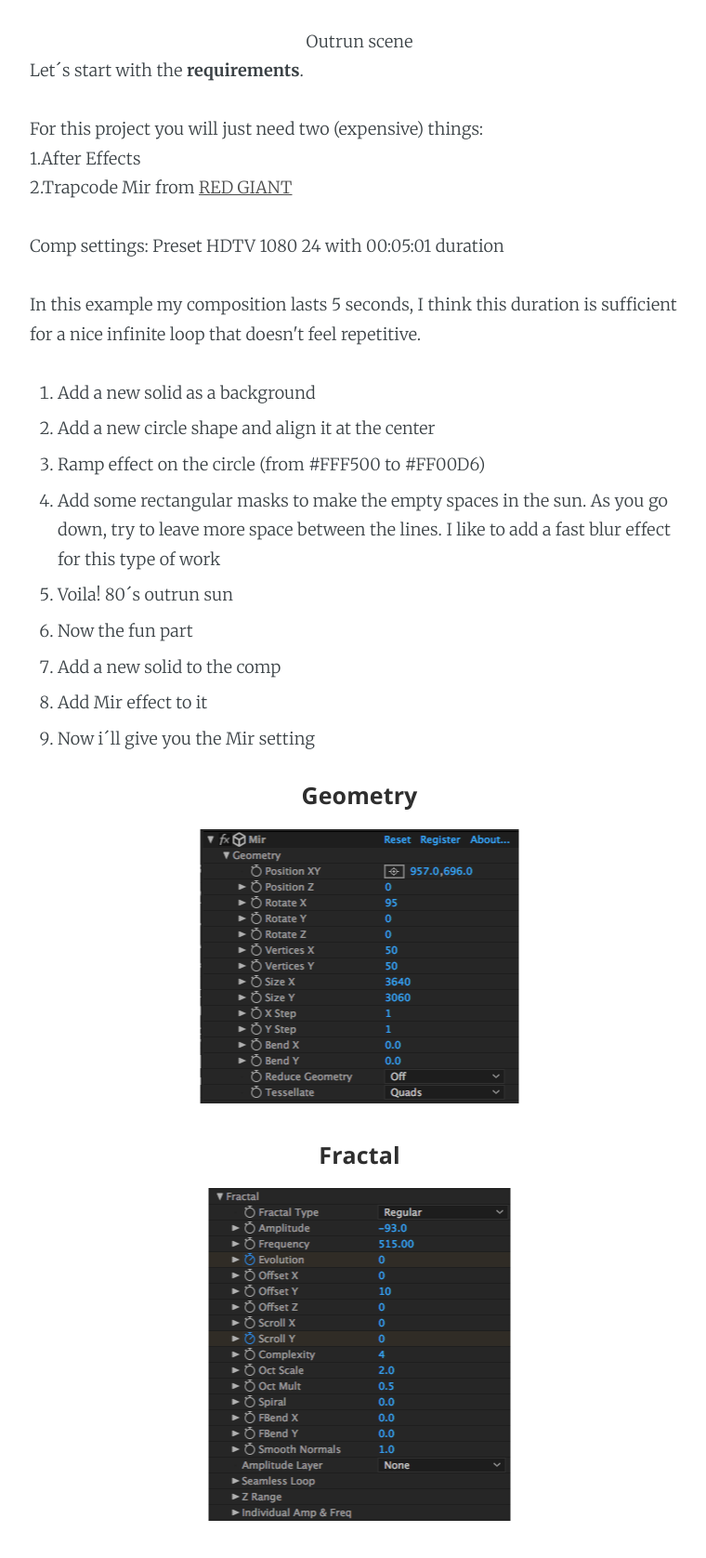
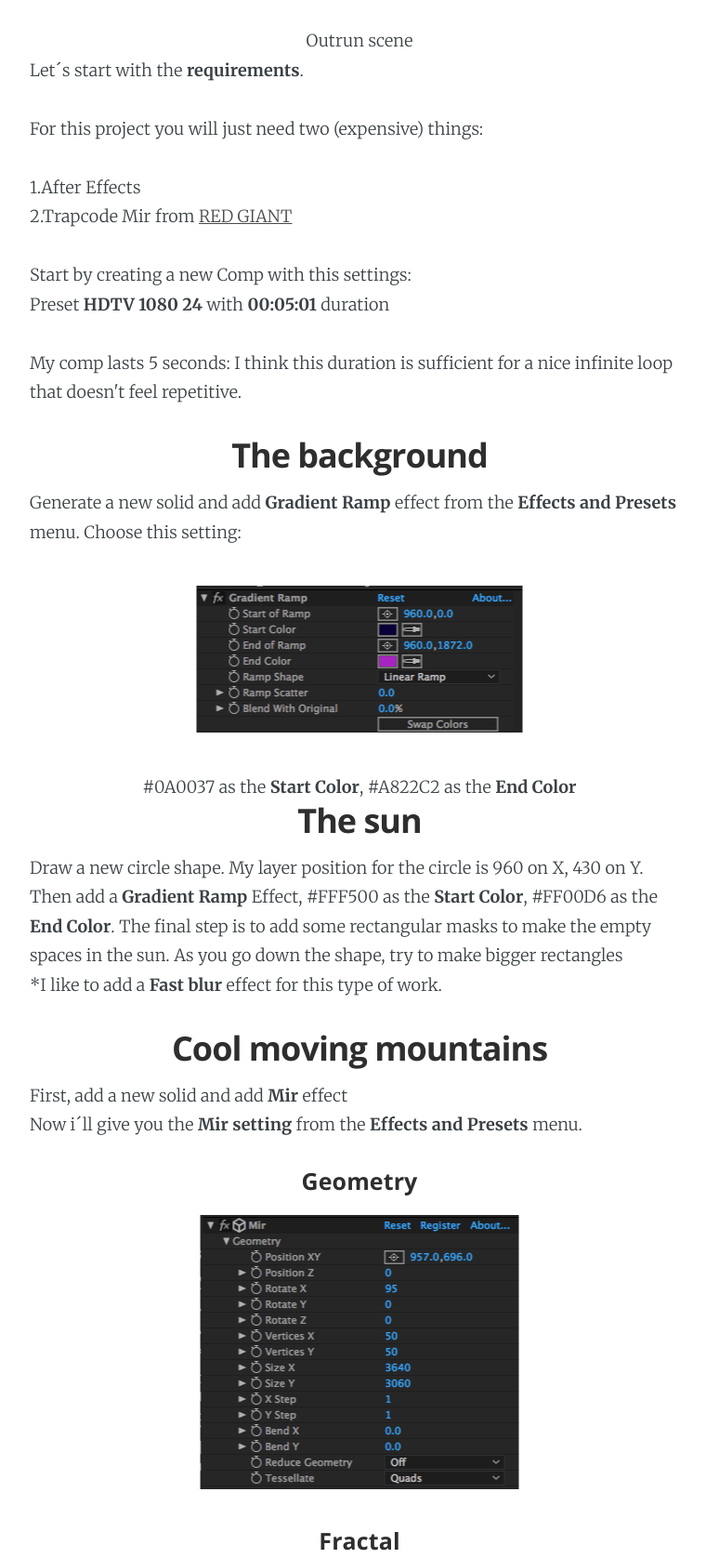
Before and after one commit to Sissadaniel/animeishonblog, a plain HTML site: page 80s-mir-tutorial/index.html in a window 1280 px wide. Shown: the part 900-2576 px from the top of the page at 93% size, without its empty margins (253-1013 px from the left). Drawn offline with nearby package versions, Linux system fonts and the light colour scheme.

Commit message:
Blog update at 2016-12-08 02:40:25

```diff
--- a/80s-mir-tutorial/index.html
+++ b/80s-mir-tutorial/index.html
@@ -45,16 +45,16 @@
     <meta property="og:site_name" content="Animeishon Studio Blog">
     <meta property="og:type" content="article">
     <meta property="og:title" content="The 80´s Mir tutorial (Intermediant)">
-    <meta property="og:description" content="So you are here because you want to generate this lovely outrun scene, huh? Outrun scene Let´s start with the requirements. For this project you will just need two (expensive) things:  1.After Effects  2.Trapcode Mir from RED GIANT Comp settings: Preset HDTV 1080 24 with 00:05:">
+    <meta property="og:description" content="So you are here because you want to generate this lovely outrun scene, huh? Outrun scene Let´s start with the requirements. For this project you will just need two (expensive) things:  1.After Effects  2.Trapcode Mir from RED GIANT Start by creating a new Comp with this settings:">
     <meta property="og:url" content="http://blog.animeishon.studio/80s-mir-tutorial/">
     <meta property="article:published_time" content="2016-12-07T23:58:49.000Z">
-    <meta property="article:modified_time" content="2016-12-08T01:17:50.000Z">
+    <meta property="article:modified_time" content="2016-12-08T02:40:16.000Z">
     <meta property="article:tag" content="Tutorials">
 
     <meta property="article:publisher" content="https://www.facebook.com/animeishonstudio">
     <meta name="twitter:card" content="summary">
     <meta name="twitter:title" content="The 80´s Mir tutorial (Intermediant)">
-    <meta name="twitter:description" content="So you are here because you want to generate this lovely outrun scene, huh? Outrun scene Let´s start with the requirements. For this project you will just need two (expensive) things:  1.After Effects  2.Trapcode Mir from RED GIANT Comp settings: Preset HDTV 1080 24 with 00:05:">
+    <meta name="twitter:description" content="So you are here because you want to generate this lovely outrun scene, huh? Outrun scene Let´s start with the requirements. For this project you will just need two (expensive) things:  1.After Effects  2.Trapcode Mir from RED GIANT Start by creating a new Comp with this settings:">
     <meta name="twitter:url" content="http://blog.animeishon.studio/80s-mir-tutorial/">
     <meta name="twitter:label1" content="Written by">
     <meta name="twitter:data1" content="Daniel Sissa">
@@ -79,9 +79,9 @@
     "headline": "The 80´s Mir tutorial (Intermediant)",
     "url": "http://blog.animeishon.studio/80s-mir-tutorial/",
     "datePublished": "2016-12-07T23:58:49.000Z",
-    "dateModified": "2016-12-08T01:17:50.000Z",
+    "dateModified": "2016-12-08T02:40:16.000Z",
     "keywords": "Tutorials",
-    "description": "So you are here because you want to generate this lovely outrun scene, huh? Outrun scene Let´s start with the requirements. For this project you will just need two (expensive) things:  1.After Effects  2.Trapcode Mir from RED GIANT Comp settings: Preset HDTV 1080 24 with 00:05:",
+    "description": "So you are here because you want to generate this lovely outrun scene, huh? Outrun scene Let´s start with the requirements. For this project you will just need two (expensive) things:  1.After Effects  2.Trapcode Mir from RED GIANT Start by creating a new Comp with this settings:",
     "mainEntityOfPage": {
         "@type": "WebPage",
         "@id": "http://blog.animeishon.studio"
@@ -152,30 +152,38 @@
         <section class="post-content">
             <p>So you are here because you want to generate this lovely outrun scene, huh?</p>
 
-<p><img src="../content/images/2016/12/Screen-Shot-2016-12-07-at-6.19.08-PM.png" alt="">
+<p><img src="../content/images/2016/12/Screen-Shot-2016-12-07-at-7.25.51-PM.png" alt="">
 </p><center>Outrun scene</center>
 
 <p>Let´s start with the <strong>requirements</strong>.</p>
 
-<p>For this project you will just need two (expensive) things: <br>
-1.After Effects <br>
+<p>For this project you will just need two (expensive) things: </p>
+
+<p>1.After Effects <br>
 2.Trapcode Mir from <a href="https://www.redgiant.com/products/trapcode-mir/">RED GIANT</a></p>
 
-<p>Comp settings: Preset HDTV 1080 24 with 00:05:01 duration</p>
+<p>Start by creating a new Comp with this settings: <br>
+Preset <strong>HDTV 1080 24</strong> with <strong>00:05:01</strong> duration</p>
 
-<p>In this example my composition lasts 5 seconds, I think this duration is sufficient for a nice infinite loop that doesn't feel repetitive.</p>
+<p>My comp lasts 5 seconds: I think this duration is sufficient for a nice infinite loop that doesn't feel repetitive.</p>
 
-<ol>
-<li>Add a new solid as a background  </li>
-<li>Add a new circle shape and align it at the center  </li>
-<li>Ramp effect on the circle (from #FFF500 to #FF00D6)  </li>
-<li>Add some rectangular masks to make the empty spaces in the sun. As you go down, try to leave more space between the lines. I like to add a fast blur effect for this type of work  </li>
-<li>Voila! 80´s outrun sun  </li>
-<li>Now the fun part  </li>
-<li>Add a new solid to the comp  </li>
-<li>Add Mir effect to it  </li>
-<li>Now i´ll give you the Mir setting    </li>
-</ol>
+<h2 id="centerthebackgroundcenter"><center>The background</center></h2>
+
+<p>Generate a new solid and add <strong>Gradient Ramp</strong> effect from the <strong>Effects and Presets</strong> menu. Choose this setting:</p>
+
+<p><img src="../content/images/2016/12/Screen-Shot-2016-12-07-at-7.27.08-PM.png" alt=""></p>
+
+<p></p><center>#0A0037 as the <strong>Start Color</strong>, #A822C2 as the <strong>End Color</strong> </center>
+
+<h2 id="centerthesuncenter"><center>The sun</center></h2>
+
+<p>Draw a new circle shape. My layer position for the circle is 960 on X, 430 on Y. Then add a <strong>Gradient Ramp</strong> Effect, #FFF500 as the <strong>Start Color</strong>, #FF00D6 as the <strong>End Color</strong>. The final step is to add some rectangular masks to make the empty spaces in the sun. As you go down the shape, try to make bigger rectangles <br>
+*I like to add a <strong>Fast blur</strong> effect for this type of work.</p>
+
+<h2 id="centercoolmovingmountainscenter"><center>Cool moving mountains</center></h2>
+
+<p>First, add a new solid and add <strong>Mir</strong> effect <br>
+Now i´ll give you the <strong>Mir setting</strong> from the <strong>Effects and Presets</strong> menu.  </p>
 
 <h4 id="centergeometrycenter"><center>Geometry</center></h4>
 
@@ -197,14 +205,13 @@
 
 <p></p><center>Fog color is #140527 </center>
 
-<ol>
-<li><p>Keyframe Evolution and Scroll Y on 00:00:00 then go to 00:04:23 and key frame the same effects with 46 in evolution and -983 in Scroll Y.</p></li>
-<li><p>Moving (looping) mountains, done!</p></li>
-</ol>
+<p>After copying this setting, keyframe Evolution and Scroll Y on 00:00:00 then go to 00:05:00 and keyframe the same effects with <strong>46 in evolution</strong> and <strong>-983 in Scroll Y</strong>.</p>
 
-<p>For better looping move working area one frame before.</p>
+<p>For better looping move working area to 00:04:23.</p>
 
-<h3 id="forbetterlooping">for better looping...</h3>
+<h2 id="nowyouhave80estandtrendiestsceneinthisjibbajabbaplanet">Now you have 80est and trendiest scene in this Jibba Jabba planet.</h2>
+
+<p>Comments and shares are welcomed.</p>
         </section>
 
         <footer class="post-footer">
```
Also changed, not shown: author/daniel/index.html (+1 -1 lines), content/images/2016/12/Screen-Shot-2016-12-07-at-7.25.51-PM.png (added), content/images/2016/12/Screen-Shot-2016-12-07-at-7.27.08-PM.png (added).
